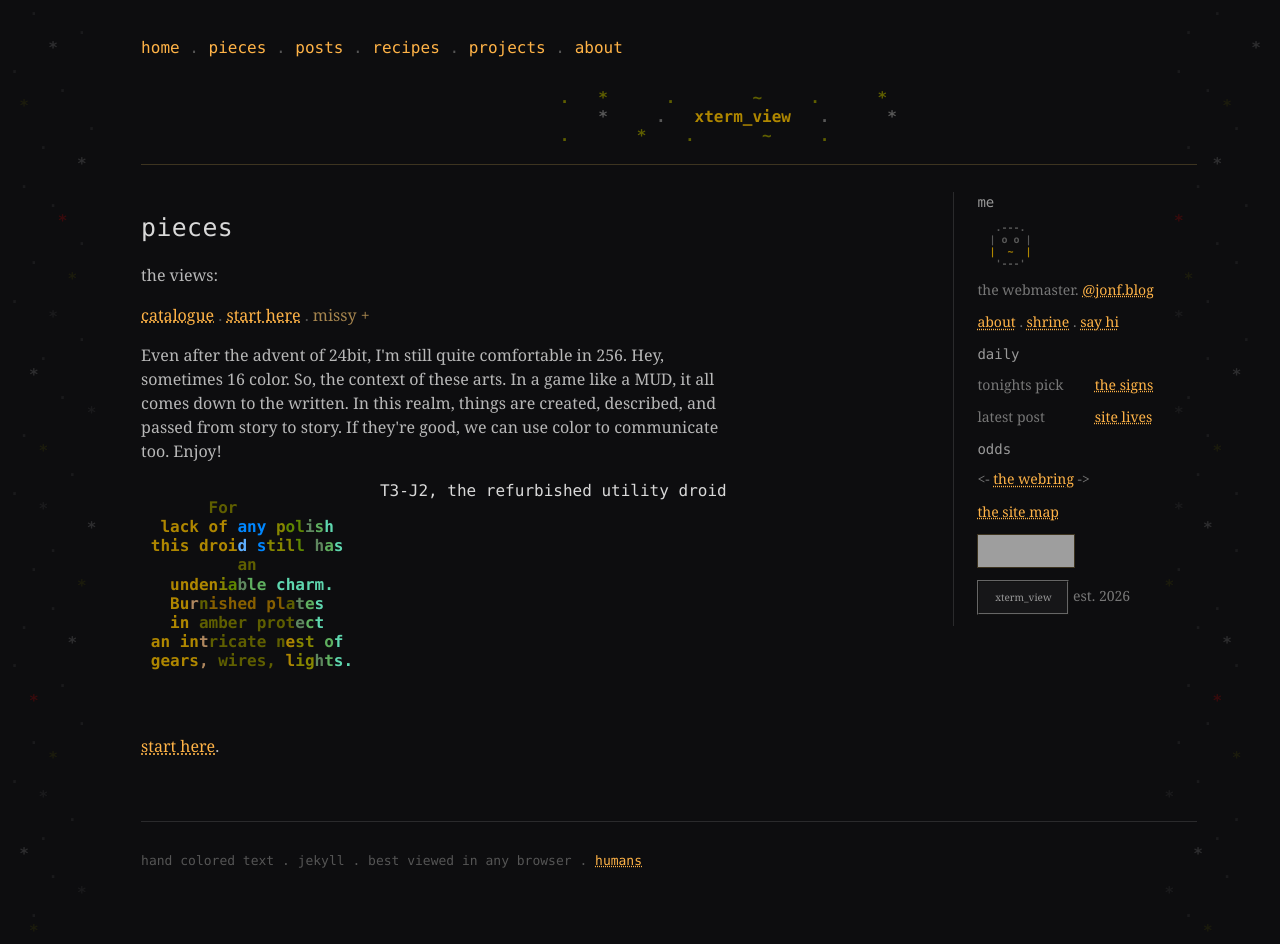
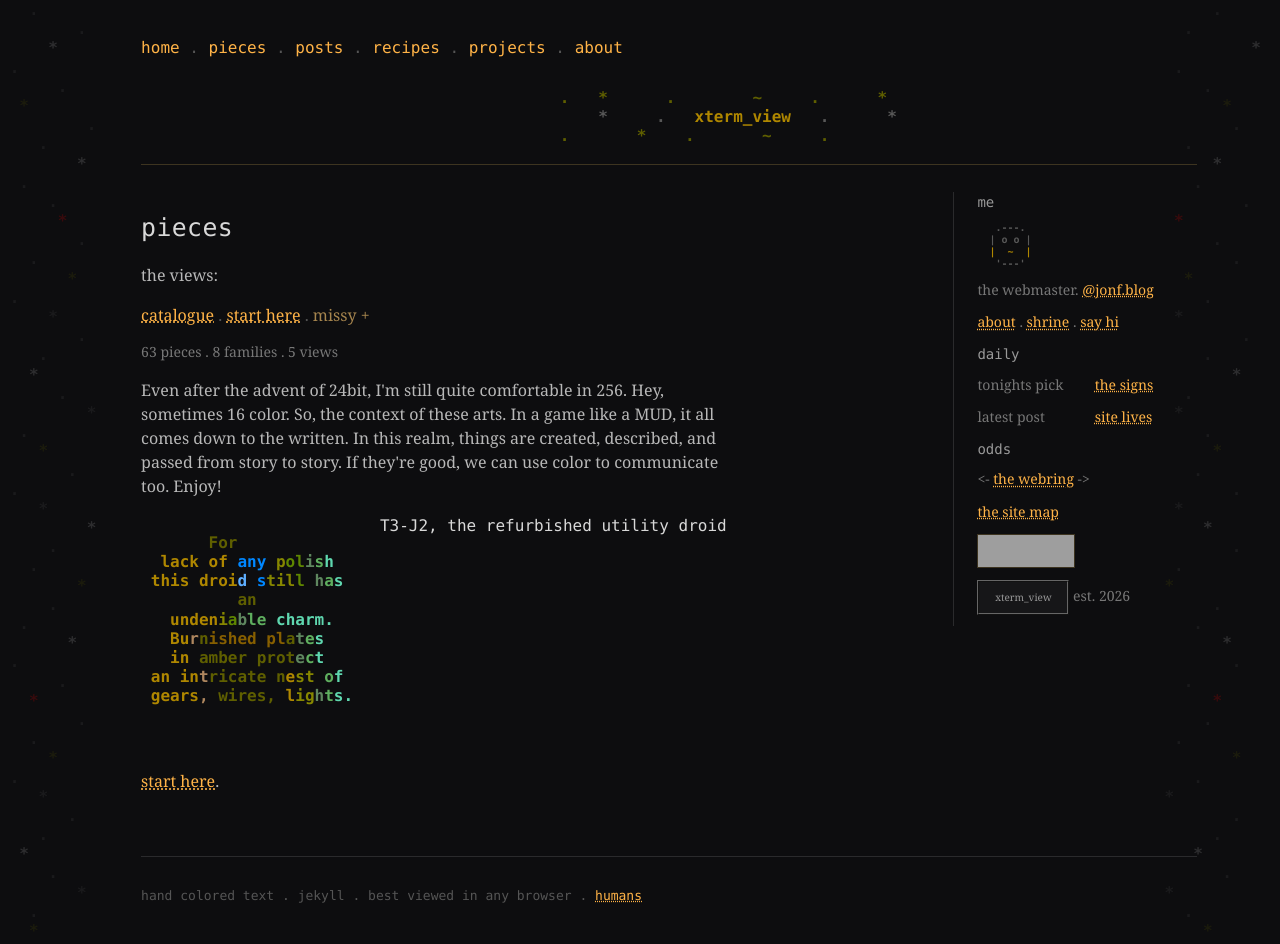
Before and after one commit to jf-atray/jf-atray.github.io, a Jekyll site: the page built from pieces.md, in a window 1280 px wide and 944 px high. Built offline with Jekyll 4.4.1, drawn with Linux system fonts in a browser that asks for light colours; grey boxes are pictures that could not be loaded.

Commit message:
stats strip added under the views bar
Generated with [Devin](https://devin.ai)

Co-Authored-By: Devin <158243242+devin-ai-integration[bot]@users.noreply.github.com>

```diff
--- a/pieces.md
+++ b/pieces.md
@@ -5,6 +5,10 @@ permalink: /pieces.html
 
 the views:
 {% include viewfolds.html %}
+
+{% assign fams = site.pieces | group_by_exp: "p", "p.relative_path | split: '/' | slice: 1" -%}
+{% assign vws = site.pages | where_exp: "p", "p.path contains 'pieces/'" -%}
+<p class="inviews">{{ site.pieces | size }} pieces . {{ fams | size }} families . {{ vws | size }} views</p>
 
 Even after the advent of 24bit, I'm still quite comfortable in 256. Hey, sometimes 16 color.
 So, the context of these arts. In a game like a MUD, it all comes down to the written.
```
